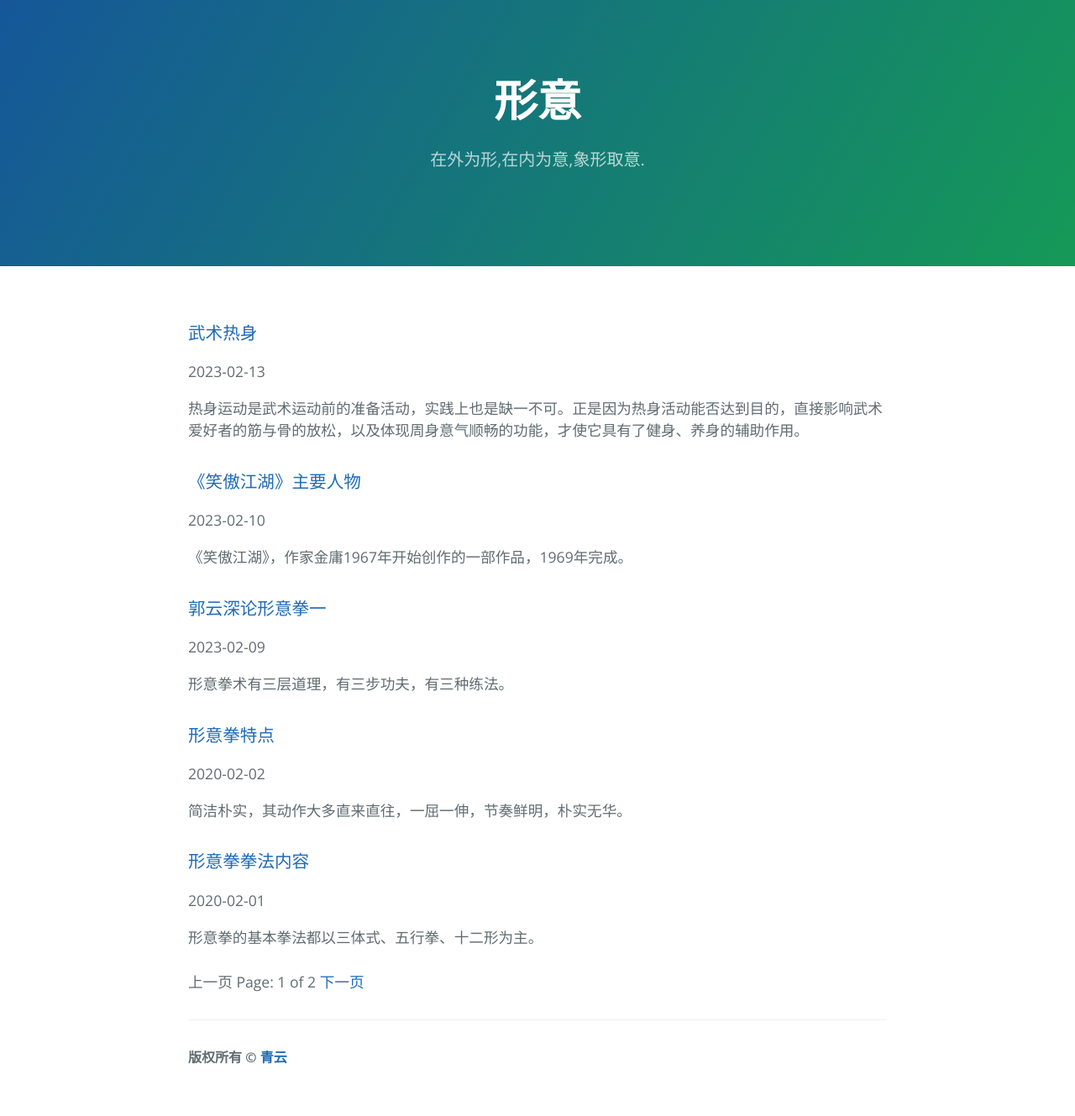
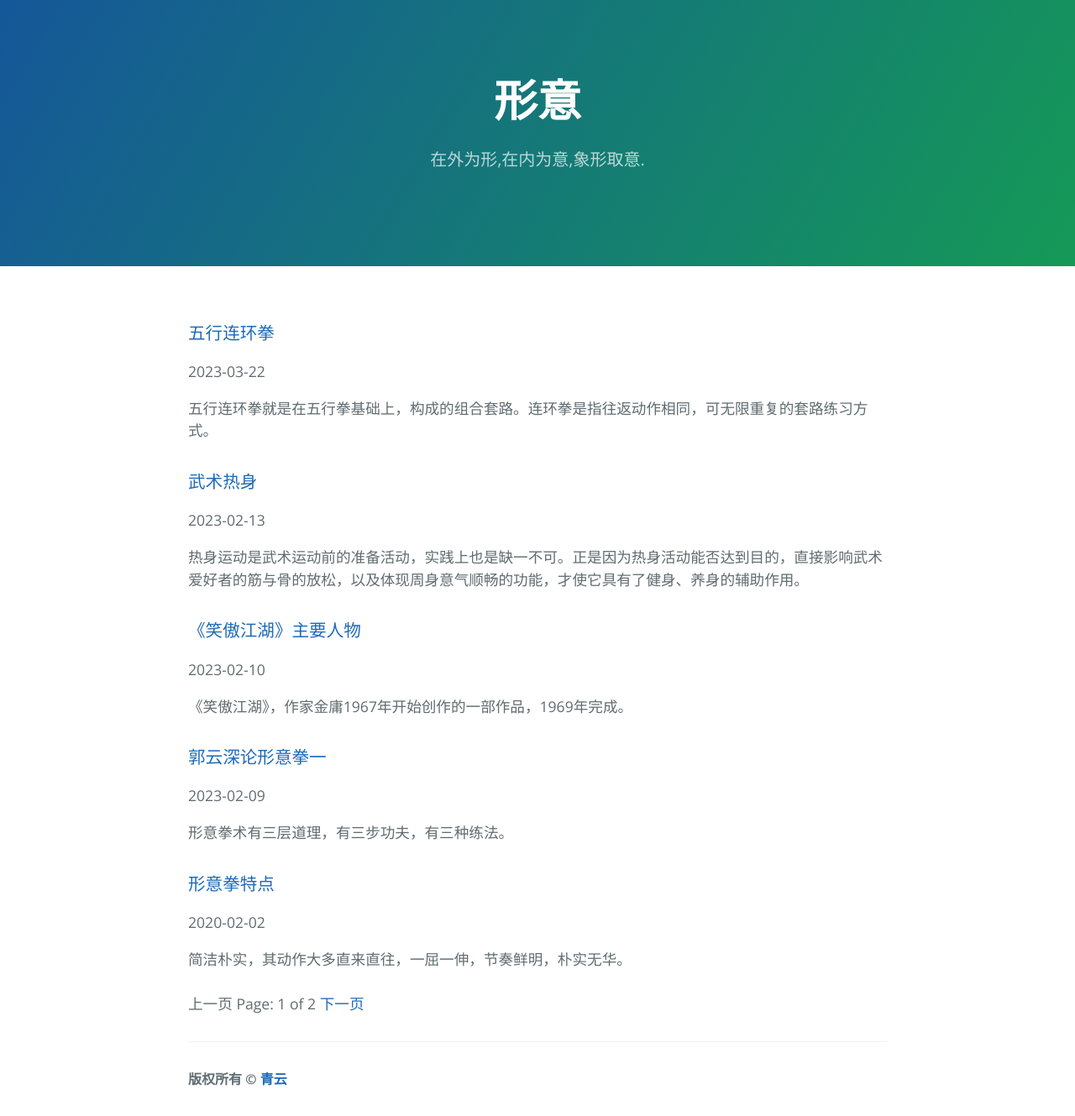
Before and after one commit to ccto/xingyi, a Jekyll site: the page built from index.html, in a window 1280 px wide. Shown: the whole page at 84% size. Built offline with Jekyll 4.4.1, drawn with Linux system fonts in a browser that asks for light colours; the list of posts is cut into pages by our own code; comment, search, counter and statistics services are not loaded; before the commit the page ends 1303 px from its top, so only the background shows below that; part of the change alters nothing that is shown.

Commit message:
五行连环拳

```diff
--- /dev/null
+++ b/_posts/2023-03-22-wuxing-lianhuan.md
@@ -0,0 +1,44 @@
+---
+layout: default
+title: "五行连环拳"
+date: 2023-03-22 01:00:00 -0000
+description: 五行连环拳就是在五行拳基础上，构成的组合套路。
+excerpt: 五行连环拳就是在五行拳基础上，构成的组合套路。连环拳是指往返动作相同，可无限重复的套路练习方式。
+---
+顾名思义，五行连环拳就是在五行拳基础上，构成的组合套路。连环拳是指往返动作相同，可无限重复的套路练习方式。五行连环拳是五行拳练习协调性、进退攻防的重要内容，其动作短小精干，不求花架，刚劲迅捷，流传广泛，是形意弟子必练的套路。
+
+# 动作步骤
+
+1、起势(三体式)
+
+2、进步右崩拳
+
+3、退步左崩拳（青龙出水）
+
+4、顺步右崩拳（黑虎出洞）
+
+5、白鹤亮翅
+
+6、进步左炮拳
+
+7、退步包裹手
+
+8、跃步鼍形
+
+9、进步右横
+
+10、狸猫上树(寸步龙采)
+
+11、进步右崩拳
+
+以上为十个动作，后面为动作重复
+
+12、狸猫倒上树(回身)
+
+13、进步右崩拳
+
+14、退步左崩拳
+
+15、重复4-14
+
+16、收势
```
Also changed, not shown: _posts/2020-01-02-xingyi-origin.md (+7 -1 lines).
